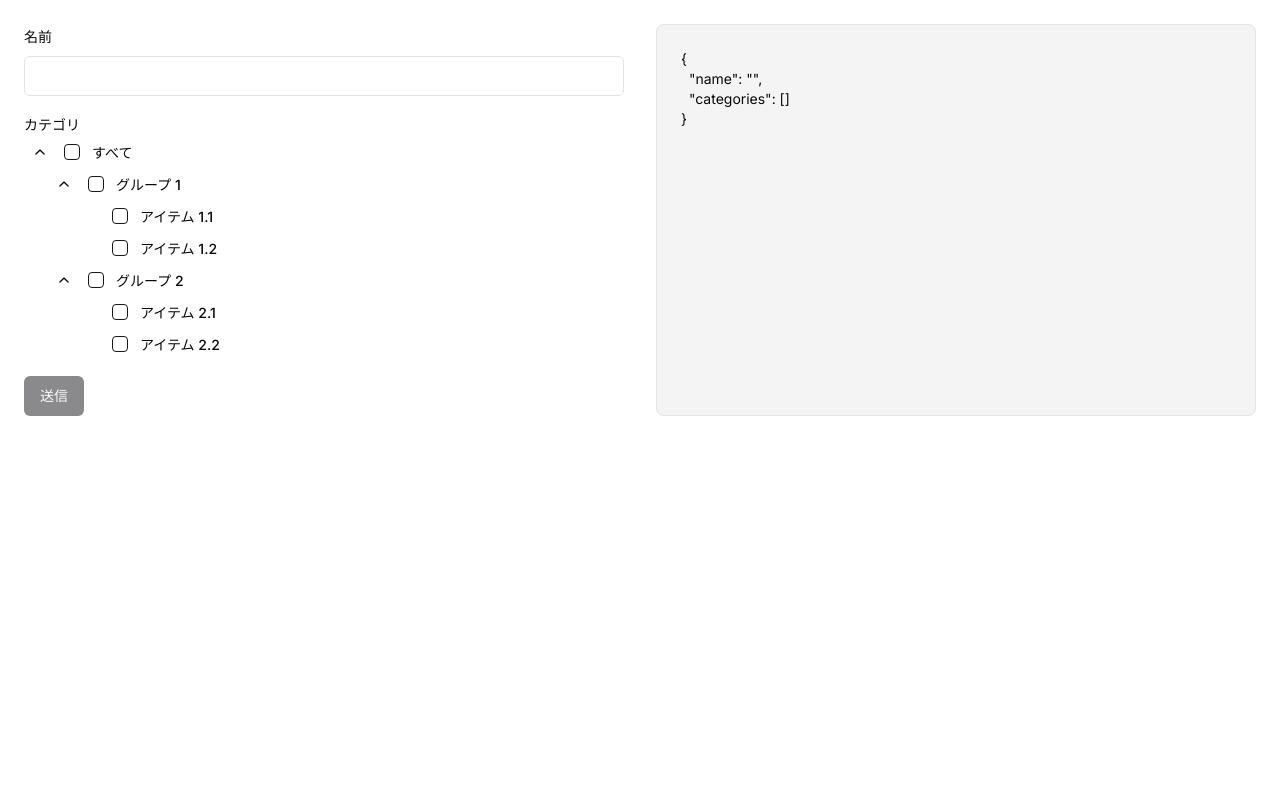
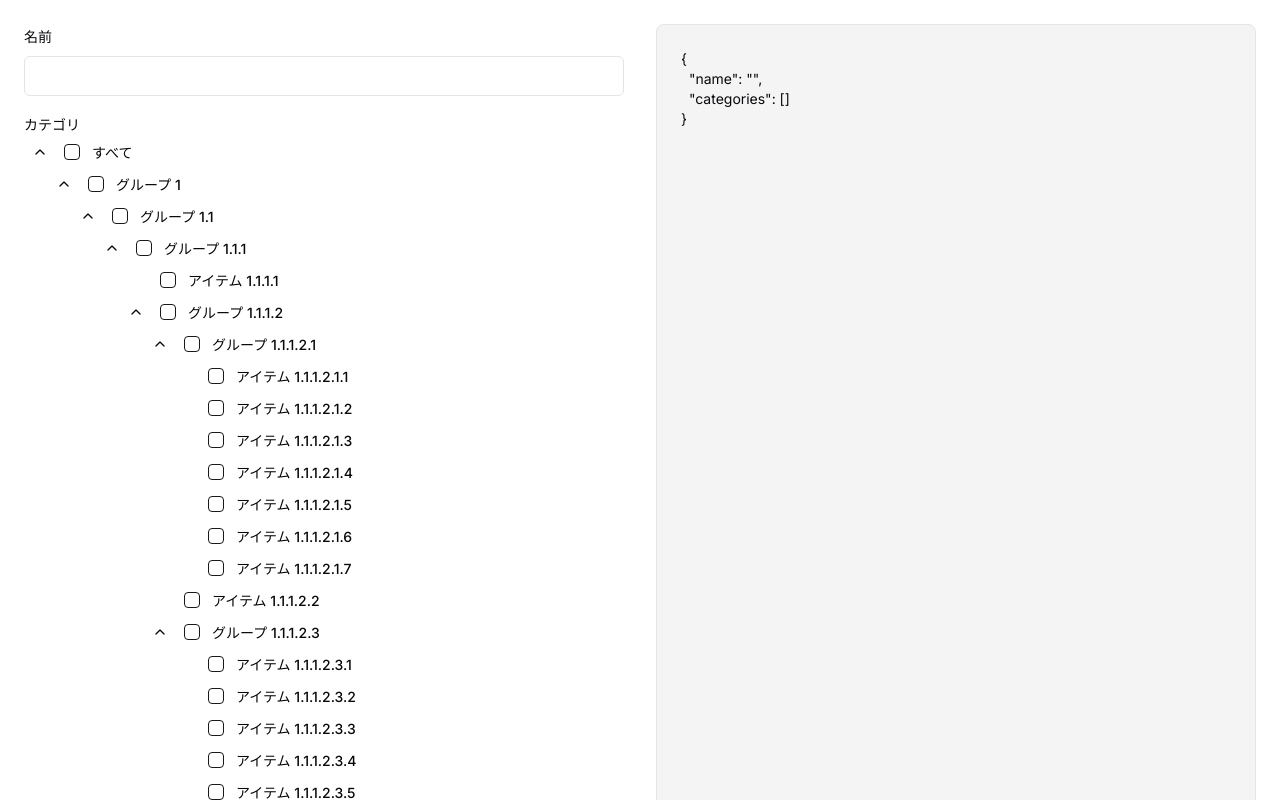
Before and after one commit to dninomiya/react-hook-form-tree-checkbox-selector, a Next.js app: page / in a window 1280 px wide. Shown: the top 800 px of the page. Built offline with nearby package versions, Linux system fonts and the light colour scheme.

Commit message:
(tree): control を受け取る設計に変更

```diff
--- a/app/(top)/components/form/fields/category.tsx
+++ b/app/(top)/components/form/fields/category.tsx
@@ -1,12 +1,18 @@
-import { CATEGORIES } from '@/app/(top)/schema';
+import { FormData } from '@/app/(top)/schema';
+import { generateRandomTree } from '@/app/(top)/util';
 import { FormLabel } from '@/components/ui/form';
 import Tree from '@/components/ui/tree';
+import { useMemo } from 'react';
+import { useFormContext } from 'react-hook-form';
 
 export default function CategoryField() {
+  const tree = useMemo(() => generateRandomTree(100), []);
+  const { control } = useFormContext<FormData>();
+
   return (
     <div>
       <FormLabel>カテゴリ</FormLabel>
-      <Tree tree={CATEGORIES} name="categories" />
+      <Tree tree={tree} name="categories" control={control} defaultOpen />
     </div>
   );
 }
--- a/components/ui/tree/index.tsx
+++ b/components/ui/tree/index.tsx
@@ -14,10 +14,10 @@ import {
 import { ChevronDown, ChevronUp } from 'lucide-react';
 import { createContext, useContext, useMemo } from 'react';
 import {
+  Control,
   FieldPath,
   FieldValues,
   useController,
-  useFormContext,
 } from 'react-hook-form';
 
 type FormFieldContextValue<
@@ -25,6 +25,8 @@ type FormFieldContextValue<
   TName extends FieldPath<TFieldValues> = FieldPath<TFieldValues>
 > = {
   name: TName;
+  control: Control<TFieldValues>;
+  defaultOpen?: boolean;
 };
 
 const TreeContext = createContext<FormFieldContextValue>(
@@ -38,8 +40,7 @@ export type TreeItemProps = {
 };
 
 function TreeItem({ label, id, items }: TreeItemProps) {
-  const { name } = useContext(TreeContext);
-  const { control } = useFormContext();
+  const { name, defaultOpen, control } = useContext(TreeContext);
   const { field } = useController({
     control,
     name,
@@ -86,13 +87,14 @@ function TreeItem({ label, id, items }: TreeItemProps) {
 
   return (
     <div>
-      <Collapsible defaultOpen>
+      <Collapsible defaultOpen={defaultOpen}>
         <div className="flex items-center">
           {hasItems ? (
             <CollapsibleTrigger asChild>
               <Button
                 variant="ghost"
                 size="icon"
+                aria-label={`${label}を開閉`}
                 className="size-8 group *:hidden"
               >
                 <ChevronDown className="size-4 group-data-[state=closed]:block" />
@@ -141,11 +143,23 @@ function TreeItem({ label, id, items }: TreeItemProps) {
 export default function Tree<
   TFieldValues extends FieldValues = FieldValues,
   TName extends FieldPath<TFieldValues> = FieldPath<TFieldValues>
->({ tree, name }: { tree: TreeItemProps[]; name: TName }) {
+>({
+  tree,
+  name,
+  control,
+  defaultOpen,
+}: {
+  tree: TreeItemProps[];
+  name: TName;
+  control: Control<TFieldValues>;
+  defaultOpen?: boolean;
+}) {
   return (
     <TreeContext.Provider
       value={{
         name,
+        control: control as Control<FieldValues>,
+        defaultOpen,
       }}
     >
       {tree.map((item, index) => (
```
Also changed, not shown: 1 other file (tests, documents, lock files or other folders).
